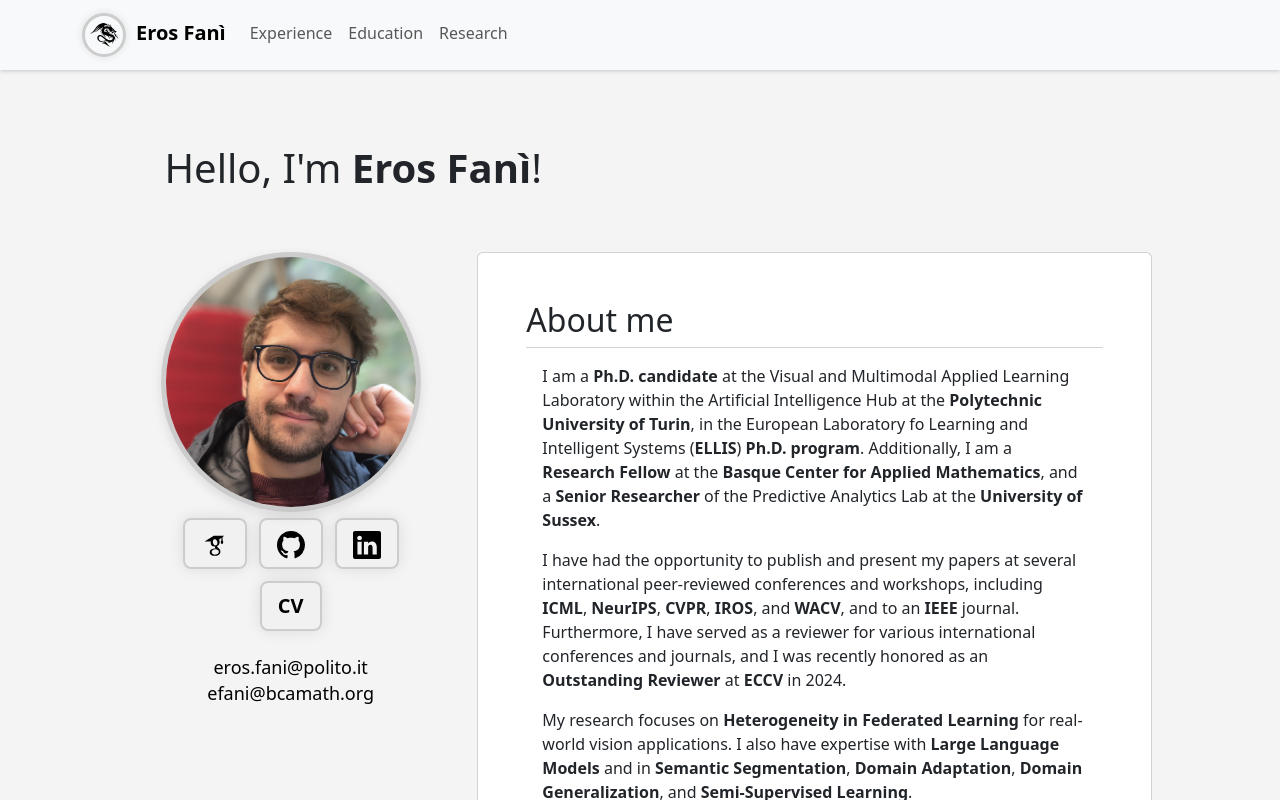
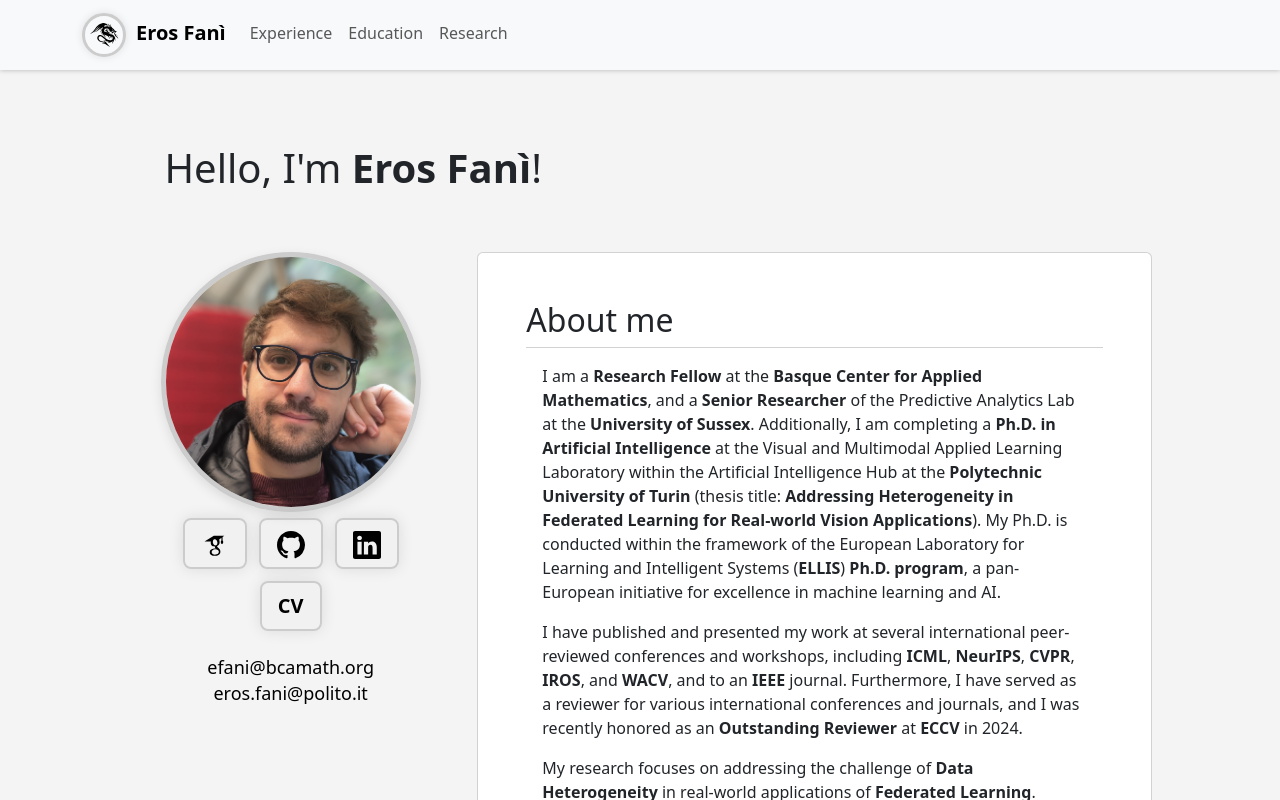
Before and after one commit to erosfani/erosfani.github.io, a React (Vite) app: page / in a window 1280 px wide. Shown: the top 800 px of the page. Built offline with nearby package versions, Linux system fonts and the light colour scheme.

Commit message:
modified about me section

```diff
--- a/src/App.css
+++ b/src/App.css
@@ -20,6 +20,20 @@ main > div:nth-child(odd) {
 
 main > div:nth-child(even) {
   background-color: #ffffff;
+}
+
+.highlight strong {
+  transition: all 0s ease;
+}
+
+.highlight:hover {
+  color: #ff8000;
+  cursor: pointer;
+  text-decoration: underline;
+}
+
+.highlight:active {
+  color: #0033ff;
 }
 
 .typing-text {
--- a/src/sections/About.jsx
+++ b/src/sections/About.jsx
@@ -41,8 +41,8 @@ const About = () => {
           </Container>
 
           <Badge className='contacts' bg=''>
+            <a href='mailto:efani@bcamath.org'> efani@bcamath.org </a>
             <a href='mailto:eros.fani@polito.it'> eros.fani@polito.it </a>
-            <a href='mailto:efani@bcamath.org'> efani@bcamath.org </a>
           </Badge>
 
         </Col>
@@ -54,22 +54,58 @@ const About = () => {
             <Card.Footer className="about-description">
 
               <p>
-                I am a <strong> Ph.D. candidate </strong>
-                at the Visual and Multimodal Applied Learning Laboratory
+
+                I am a
+                <span onClick={() =>
+                  window.open('https://www.bcamath.org/en/people/bcam-members/efani', '_blank')}>
+                  <> <span className='highlight'>
+                    <strong> Research Fellow </strong>
+                    at the <strong> Basque Center for Applied Mathematics</strong>
+                  </span></>
+                </span>,
+                and a
+                <span onClick={() =>
+                  window.open('https://wearepal.ai/team', '_blank')}>
+                  <> <span className='highlight'>
+                    <strong> Senior Researcher </strong>
+                    of the Predictive Analytics Lab
+                    at the <strong> University of Sussex</strong>
+                  </span></>
+                </span>.
+
+                Additionally, I am completing a <strong> Ph.D. in Artificial Intelligence </strong>
+                at the
+                <span onClick={() =>
+                  window.open('https://vandal.polito.it/index.php/people/', '_blank')}>
+                  <> <span className='highlight'>
+                    Visual and Multimodal Applied Learning Laboratory
+                  </span> </>
+                </span>
                 within the Artificial Intelligence Hub
-                at the <strong> Polytechnic University of Turin</strong>, in the
-                European Laboratory fo Learning and Intelligent Systems (<strong>ELLIS</strong>)
-                <strong> Ph.D. program</strong>.
+                at the
+                <span onClick={() =>
+                  window.open('https://www.polito.it/en/staff?p=eros.fani', '_blank')}>
+                  <> <span className='highlight'>
+                    <strong> Polytechnic University of Turin</strong>
+                  </span> </>
+                </span>
+                (thesis title:
+                <strong> Addressing Heterogeneity in Federated Learning for Real-world Vision Applications</strong>).
 
-                Additionally, I am a <strong> Research Fellow </strong>
-                at the <strong> Basque Center for Applied Mathematics</strong>,
-                and a <strong> Senior Researcher </strong>
-                of the Predictive Analytics Lab
-                at the <strong> University of Sussex</strong>.
+                My Ph.D. is conducted within the framework of the
+                <span onClick={() =>
+                  window.open('https://ellis.eu/phd-postdoc', '_blank')}>
+                  <> <span className='highlight'>
+                    European Laboratory for Learning and Intelligent Systems (<strong>ELLIS</strong>)
+                    <strong> Ph.D. program</strong>
+                  </span></>
+                </span>,
+                a pan-European initiative for excellence in machine learning and AI.
+
               </p>
 
               <p>
-                I have had the opportunity to publish and present my papers at several international peer-reviewed
+                I have published and presented my work at several international peer-reviewed
                 conferences and workshops, including
                 <strong> ICML</strong>,
                 <strong> NeurIPS</strong>,
@@ -77,18 +113,24 @@ const About = () => {
                 <strong> IROS</strong>,
                 and <strong> WACV</strong>, and to an <strong> IEEE </strong> journal.
                 Furthermore, I have served as a reviewer for various international conferences and journals,
-                and I was recently honored as an <strong> Outstanding Reviewer </strong>
+                and I was recently honored as an
+                <strong onClick={() =>
+                  window.open('certificate_outstanding_reviewer_ECCV24.pdf', '_blank')}>
+                  <> <span className='highlight'>Outstanding Reviewer</span> </>
+                </strong>
                 at <strong> ECCV </strong> in 2024.
               </p>
 
               <p>
-                My research focuses on <strong> Heterogeneity in Federated Learning </strong>
-                for real-world vision applications. I also have expertise with
-                <strong> Large Language Models </strong>
-                and in <strong> Semantic Segmentation</strong>,
+                My research focuses on addressing the challenge of <strong> Data Heterogeneity </strong>
+                in real-world applications of <strong> Federated Learning</strong>.
+                Additionally, I possess a solid track record in
+                <strong> Semantic Segmentation</strong>,
                 <strong> Domain Adaptation</strong>,
                 <strong> Domain Generalization</strong>,
-                and <strong> Semi-Supervised Learning</strong>.
+                <strong> Semi-Supervised Learning</strong>,
+                and in designing innovative solutions for ML problems using
+                <strong> Large Language Models</strong>.
               </p>
 
             </Card.Footer>
@@ -104,6 +146,11 @@ const About = () => {
                   <NewPageButton url='https://www.bcamath.org/en/people/bcam-members/efani' /> </span>
                 </li>
 
+                <li>
+                  University of Sussex, Predictive Analytics <span className="bind"> Lab
+                  <NewPageButton url='https://wearepal.ai/team' /> </span>
+                </li>
+
                 <li> Polytechnic University of Turin (PoliTo):</li>
                 <ul>
                   <li>
@@ -116,11 +163,6 @@ const About = () => {
                     <NewPageButton url='https://vandal.polito.it/index.php/people/' /> </span>
                   </li>
                 </ul>
-
-                <li>
-                  University of Sussex, Predictive Analytics <span className="bind"> Lab
-                  <NewPageButton url='https://wearepal.ai/team' /> </span>
-                </li>
 
                 <li>
                   European Laboratory for Learning and Intelligent Systems <span className="bind"> (ELLIS)
```
